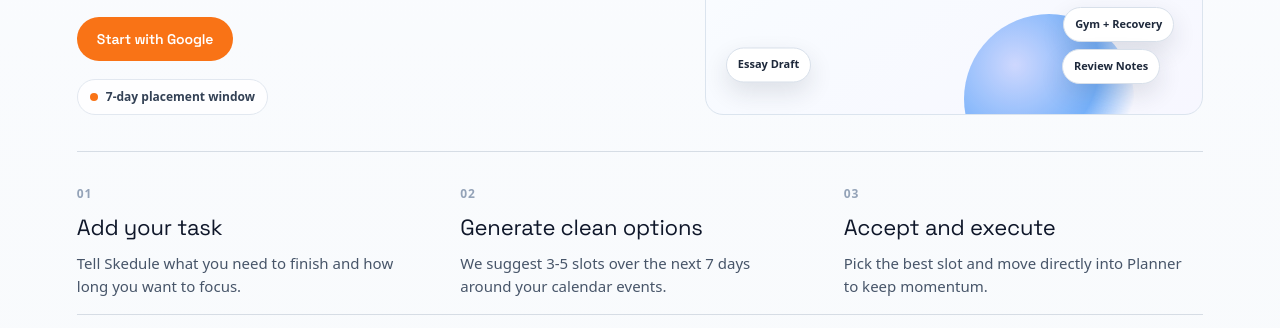
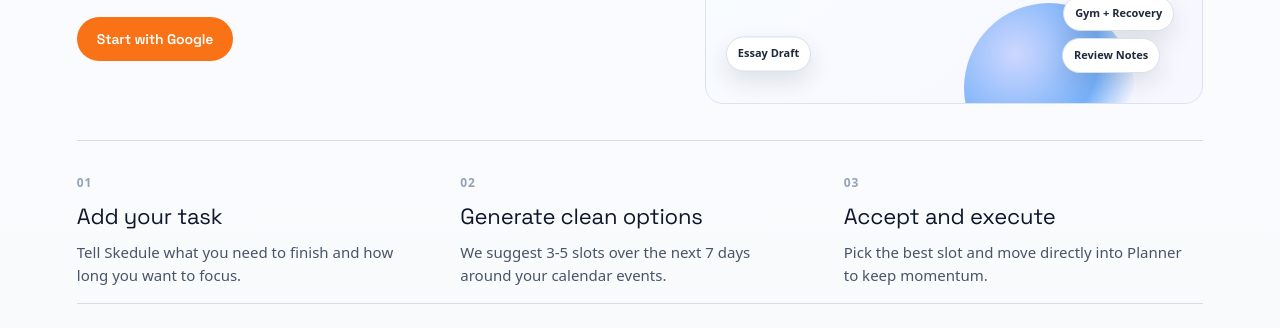
Before and after one commit to tnt07-t/skedule, a website: page frontend/index.html in a window 1280 px wide. Shown: the part 472-800 px from the top of the page. Drawn offline with nearby package versions, Linux system fonts and the light colour scheme; no server answers.

Commit message:
Removed unnecessary buttons from home page

```diff
--- a/frontend/index.html
+++ b/frontend/index.html
@@ -42,10 +42,6 @@
               <button id="btn-google-hero" class="px-5 py-3 btn-accent pill text-sm font-semibold">Start with Google</button>
             </div>
             <div class="home-metrics">
-              <div class="metric-chip">
-                <span class="metric-dot"></span>
-                7-day placement window
-              </div>
             </div>
           </div>
           <div class="home-graphic" aria-hidden="true">
```
